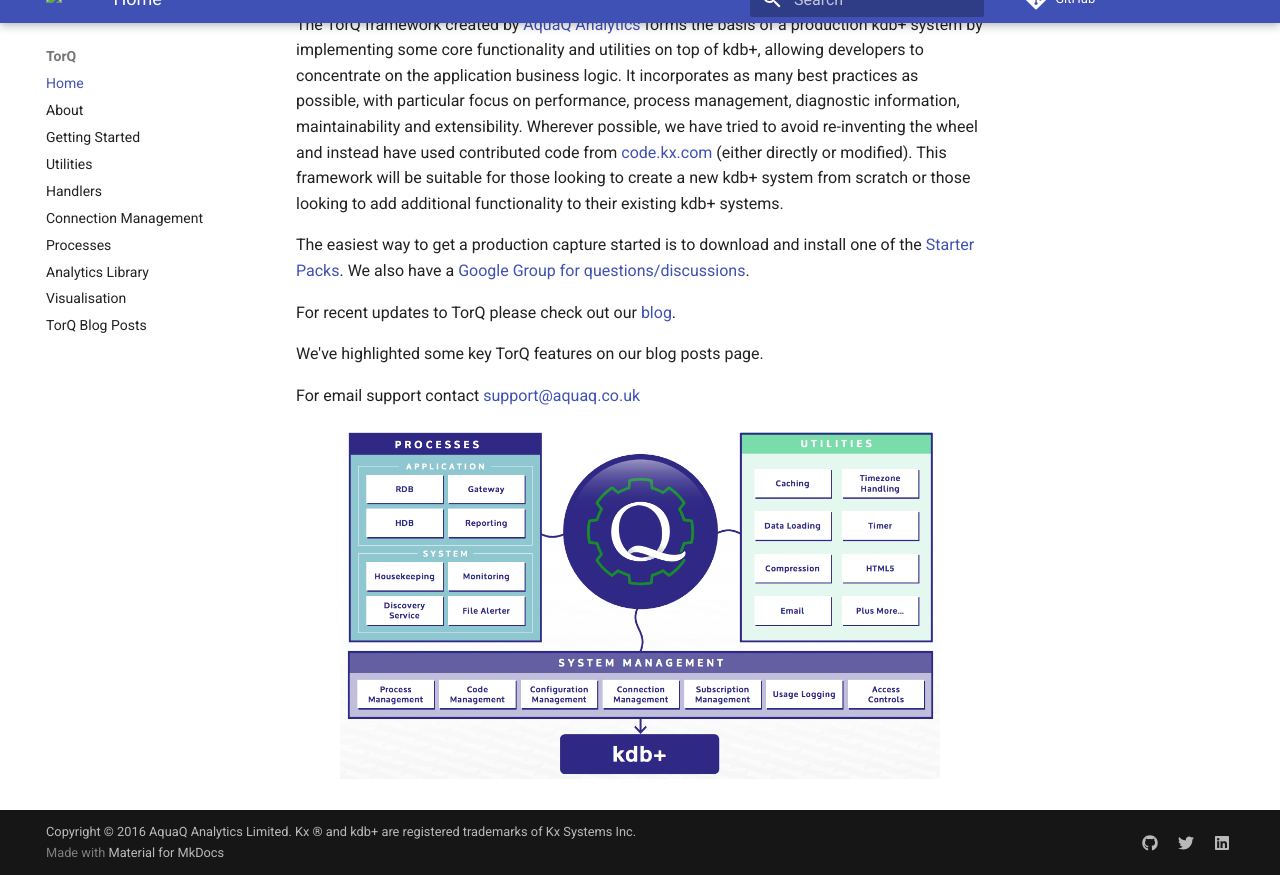
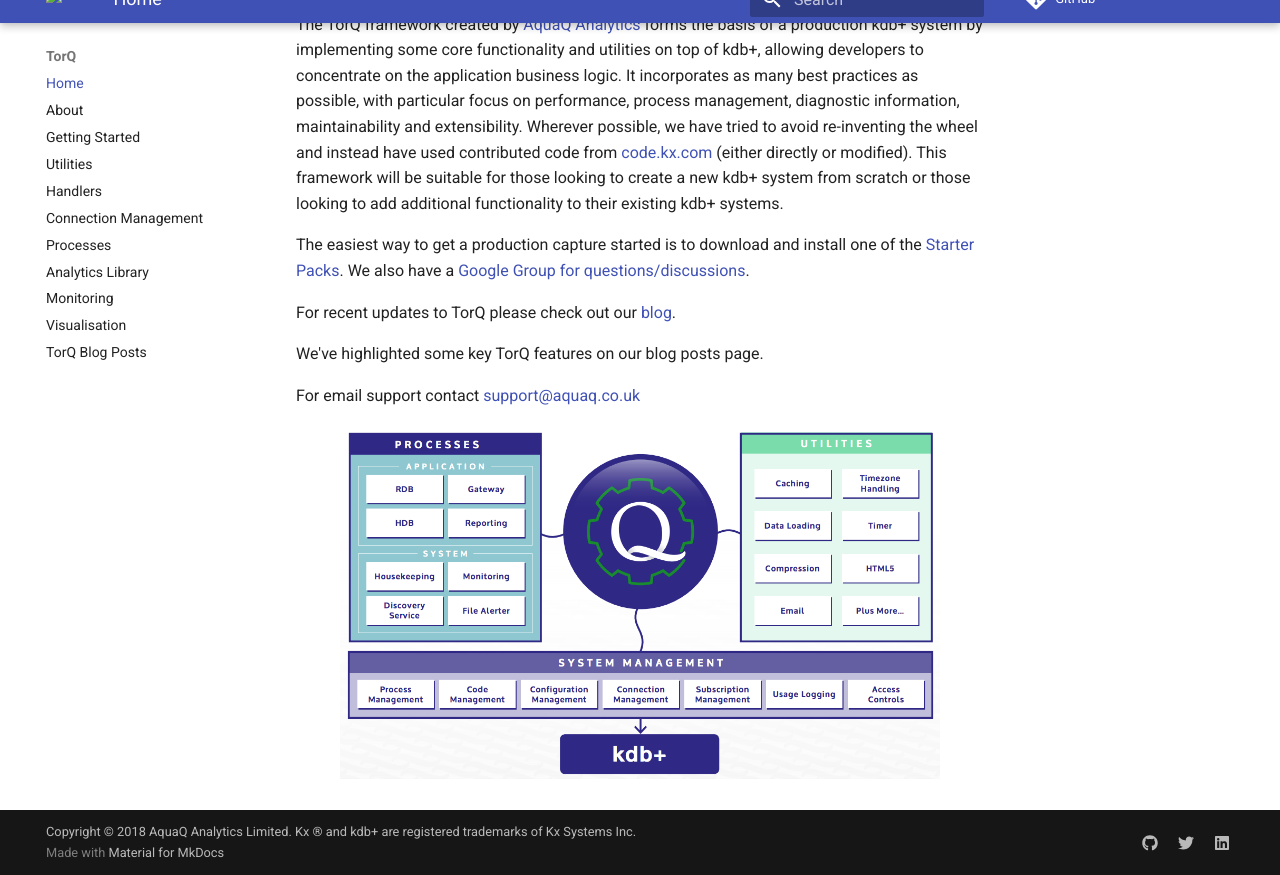
Before and after one commit to DataIntellectTech/TorQ, an MkDocs documentation site: the page built from docs/index.md, in a window 1280 px wide and 900 px high, scrolled down 519 px, cut to the strip 25-900 px from the top of the window. Built offline with MkDocs 1.6.1 and Material for MkDocs 9.7.7, drawn with Linux system fonts in a browser that asks for light colours; comment, search, counter and statistics services are not loaded; old or Windows-style settings are respelled for this version of MkDocs.

Commit message:
added monit to menu

```diff
--- a/mkdocs.yml
+++ b/mkdocs.yml
@@ -9,9 +9,10 @@
     - Connection Management: conn.md
     - Processes: Processes.md
     - Analytics Library: analyticslib.md
+    - Monitoring: monit.md
     - Visualisation: visualisation.md
     - TorQ Blog Posts: blog.md
-copyright: 'Copyright &copy 2016 AquaQ Analytics Limited.  Kx &reg and kdb+ are registered trademarks of Kx Systems Inc.'
+copyright: 'Copyright &copy 2018 AquaQ Analytics Limited.  Kx &reg and kdb+ are registered trademarks of Kx Systems Inc.'
 
 theme: 'material'
 repo_name: 'GitHub'
```
